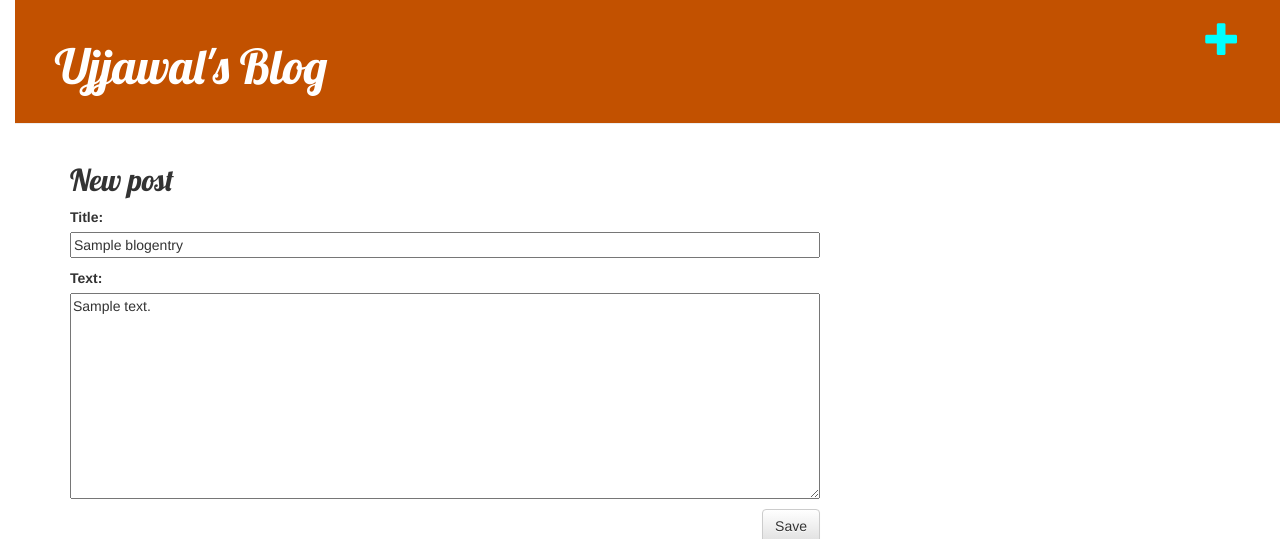
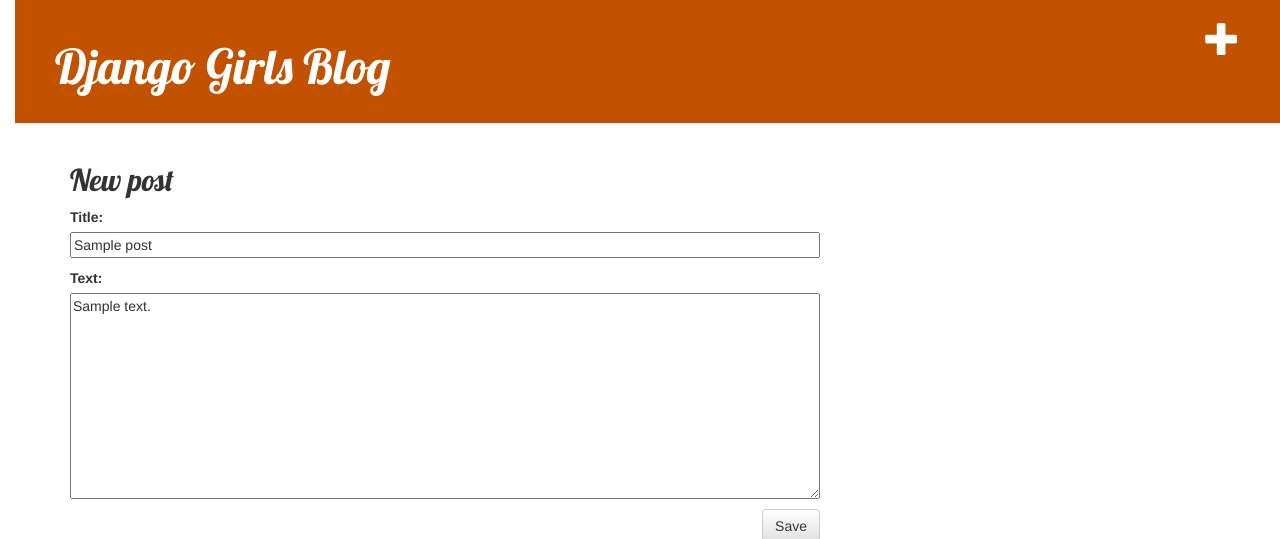
Before and after one commit to ujjawal35/ujnew, a Django app: page /post/1/edit/ in a window 1280 px wide. Shown: the top 539 px of the page. Run offline with Django 3.2, Linux system fonts and the light colour scheme; tables that the repository leaves empty hold one stand-in row (values such as "Sample post"); some libraries are stand-ins or nearby versions.

Commit message:
Revert "Removed some bugs"
This reverts commit dd044fe9f82e76a46c28c589ec7142cfb0e7f673.

```diff
--- a/blog/admin.py
+++ b/blog/admin.py
@@ -1,4 +1,4 @@
 from django.contrib import admin
-from .models import BlogEntry
+from .models import Post
 
-admin.site.register(BlogEntry)
+admin.site.register(Post)
--- a/blog/forms.py
+++ b/blog/forms.py
@@ -1,9 +1,9 @@
 from django import forms
 
-from  .models import BlogEntry
+from  .models import Post
 
 class PostForm(forms.ModelForm):
 
     class Meta:
-        model = BlogEntry
+        model = Post
         fields = ('title', 'text',)
--- a/blog/models.py
+++ b/blog/models.py
@@ -3,14 +3,14 @@
 from django.utils import timezone
 
 
-class BlogEntry(models.Model):
+class Post(models.Model):
     author = models.ForeignKey(settings.AUTH_USER_MODEL, on_delete=models.CASCADE)
     title = models.CharField(max_length=200)
     text = models.TextField()
     created_date = models.DateTimeField(default=timezone.now)
     published_date = models.DateTimeField(blank=True, null=True)
 
-    def publishOnSite(self):
+    def publish(self):
         self.published_date = timezone.now()
         self.save()
 
--- a/blog/static/css/blog.css
+++ b/blog/static/css/blog.css
@@ -41,7 +41,7 @@
 }
 
 .top-menu, .top-menu:hover, .top-menu:visited {
-    color: aqua;
+    color: #ffffff;
     float: right;
     font-size: 26pt;
     margin-right: 20px;
@@ -52,5 +52,5 @@
 }
 
 .post h2 a, .post h2 a:visited {
-    color: lawngreen;
+    color: #000000;
 }
--- a/blog/templates/blog/base.html
+++ b/blog/templates/blog/base.html
@@ -1,7 +1,7 @@
 {% load static %}
 <html>
     <head>
-        <title>Blog</title>
+        <title>Django Girls blog</title>
         <link rel="stylesheet" href="//maxcdn.bootstrapcdn.com/bootstrap/3.2.0/css/bootstrap.min.css">
         <link rel="stylesheet" href="//maxcdn.bootstrapcdn.com/bootstrap/3.2.0/css/bootstrap-theme.min.css">
         <link href='//fonts.googleapis.com/css?family=Lobster&subset=latin,latin-ext' rel='stylesheet' type='text/css'>
@@ -9,8 +9,8 @@
     </head>
     <body>
         <div class="page-header">
-            <a href="{% url 'createNewBlogEntry' %}" class="top-menu"><span class="glyphicon glyphicon-plus"></span></a>
-            <h1><a href="/">Ujjawal's Blog</a></h1>
+            <a href="{% url 'post_new' %}" class="top-menu"><span class="glyphicon glyphicon-plus"></span></a>
+            <h1><a href="/">Django Girls Blog</a></h1>
         </div>
         <div class="content container">
             <div class="row">
--- a/blog/templates/blog/post_list.html
+++ b/blog/templates/blog/post_list.html
@@ -6,7 +6,7 @@
         <div class="date">
             {{ post.published_date }}
         </div>
-        <h2><a href="{% url 'BlogEntryDetails' pk=post.pk %}">{{ post.title }}</a></h2>
+        <h2><a href="{% url 'post_detail' pk=post.pk %}">{{ post.title }}</a></h2>
         <p>{{ post.text|linebreaksbr }}</p>
     </div>
 {% endfor %}
--- a/blog/urls.py
+++ b/blog/urls.py
@@ -2,8 +2,8 @@
 from . import views
 
 urlpatterns = [
-    path('', views.listBlogEntries, name='listBlogEntries'),
-    path('post/<int:pk>/', views.BlogEntryDetails, name='BlogEntryDetails'),
-    path('post/new/', views.createNewBlogEntry, name='createNewBlogEntry'),
-    path('post/<int:pk>/edit/', views.editBlogEntry, name='editBlogEntry'),
+    path('', views.post_list, name='post_list'),
+    path('post/<int:pk>/', views.post_detail, name='post_detail'),
+    path('post/new/', views.post_new, name='post_new'),
+    path('post/<int:pk>/edit/', views.post_edit, name='post_edit'),
 ]
--- a/blog/views.py
+++ b/blog/views.py
@@ -1,44 +1,44 @@
 from django.shortcuts import render
 from django.utils import timezone
-from .models import BlogEntry
+from .models import Post
 from .forms import PostForm
 from django.shortcuts import render, get_object_or_404
 from django.shortcuts import redirect
-def listBlogEntries(request):
-    posts = BlogEntry.objects.filter(published_date__lte=timezone.now()).order_by('published_date')
+def post_list(request):
+    posts = Post.objects.filter(published_date__lte=timezone.now()).order_by('published_date')
     return render(request, 'blog/post_list.html', {'posts': posts})
 
-def BlogEntryDetails(request, pk):
-    BlogEntry.objects.get(pk=pk)
+def post_detail(request, pk):
+    Post.objects.get(pk=pk)
 
-def BlogEntryDetails(request, pk):
-    post = get_object_or_404(BlogEntry, pk=pk)
+def post_detail(request, pk):
+    post = get_object_or_404(Post, pk=pk)
     return render(request, 'blog/post_detail.html', {'post': post})
 
-def createNewBlogEntry(request):
+def post_new(request):
     if request.method == "POST":
         form = PostForm(request.POST)
         if form.is_valid():
-            blogEntry = form.save(commit=False)
-            blogEntry.author = request.user
-            blogEntry.published_date = timezone.now()
-            blogEntry.save()
-            return redirect('BlogEntryDetails', pk=blogEntry.pk)
+            post = form.save(commit=False)
+            post.author = request.user
+            post.published_date = timezone.now()
+            post.save()
+            return redirect('post_detail', pk=post.pk)
     else:
         form = PostForm()
     return render(request, 'blog/post_edit.html', {'form': form})
 
-def editBlogEntry(request, pk):
-    blogEntry = get_object_or_404(BlogEntry, pk=pk)
+def post_edit(request, pk):
+    post = get_object_or_404(Post, pk=pk)
     if request.method == "POST":
-        form = PostForm(request.POST, instance=blogEntry)
+        form = PostForm(request.POST, instance=post)
         if form.is_valid():
-            blogEntry = form.save(commit=False)
-            blogEntry.author = request.user
-            blogEntry.published_date = timezone.now()
-            blogEntry.save()
-            return redirect('BlogEntryDetails', pk=blogEntry.pk)
+            post = form.save(commit=False)
+            post.author = request.user
+            post.published_date = timezone.now()
+            post.save()
+            return redirect('post_detail', pk=post.pk)
     else:
-        form = PostForm(request.POST, instance=blogEntry)
-        form = PostForm(instance=blogEntry)
+        form = PostForm(request.POST, instance=post)
+        form = PostForm(instance=post)
     return render(request, 'blog/post_edit.html', {'form': form})
```
Also changed, not shown: blog/migrations/0001_initial.py.
